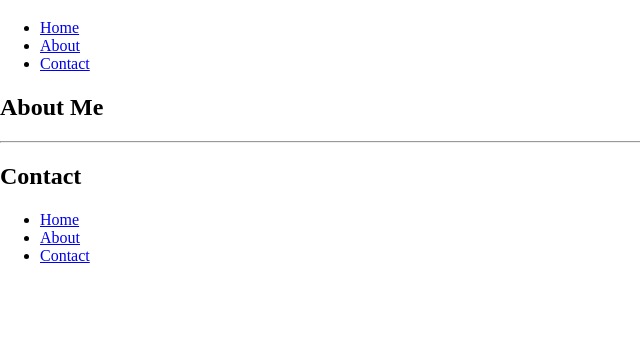
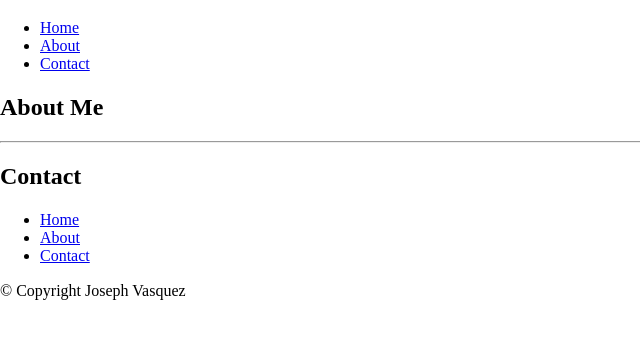
Before and after one commit to JosephThomasVasquez/engineer-portfolio-tf, a plain HTML site: page index.html in a window 1280 px wide. Shown: the part 61-400 px from the top of the page, without its empty margins (0-640 px from the left). Drawn offline with nearby package versions, Linux system fonts and the light colour scheme.

Commit message:
Applied border-box for box model

```diff
--- a/index.html
+++ b/index.html
@@ -53,6 +53,7 @@
                     <li><a href="#contact">Contact</a></li>
                 </ul>
             </nav>
+            <p id="copyright">&copy; Copyright Joseph Vasquez</p>
         </div>
     </footer>
 
--- a/style.css
+++ b/style.css
@@ -0,0 +1,7 @@
+html {
+    box-sizing: border-box;
+}
+
+* {
+    box-sizing: border-box;
+}
```
